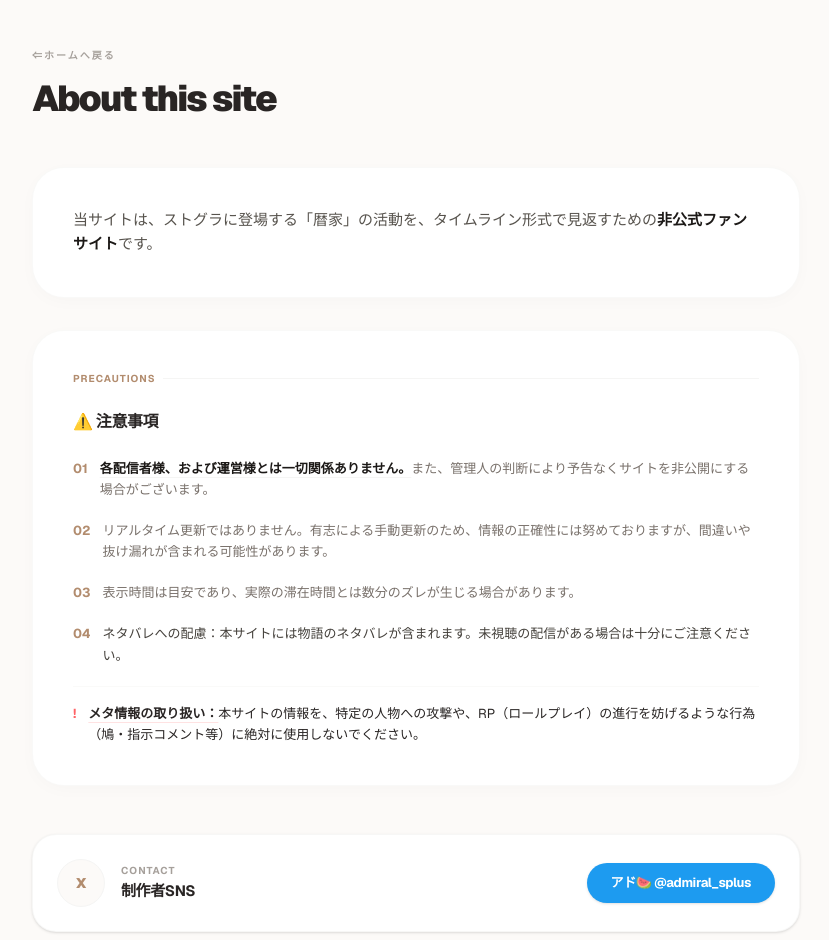
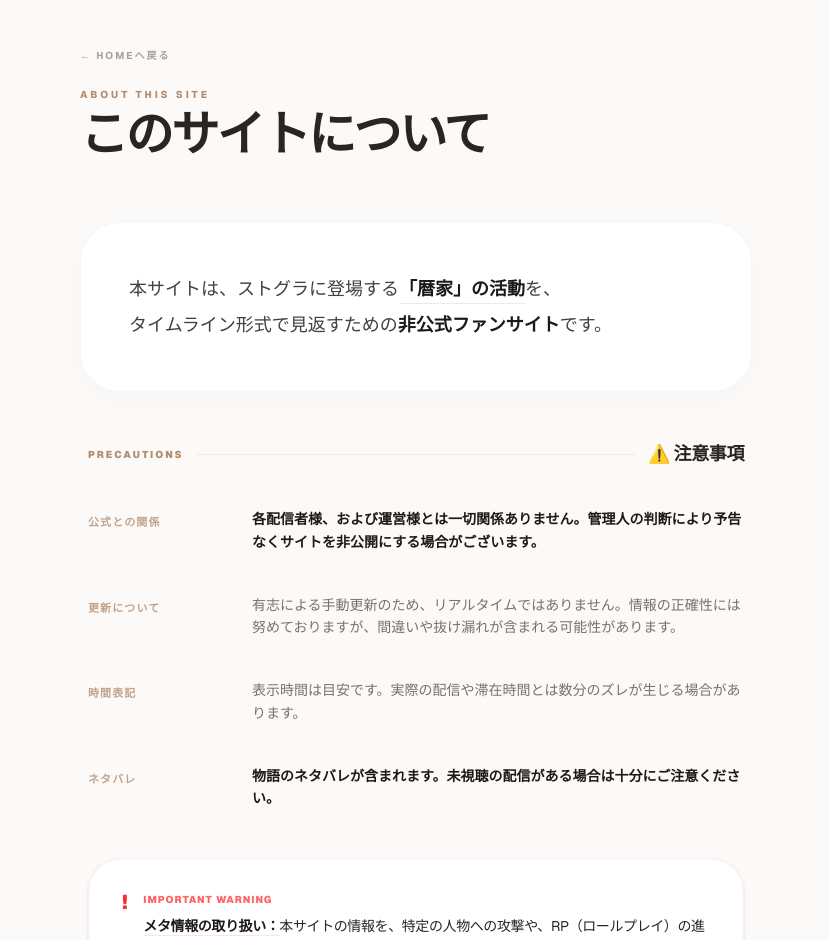
Before and after one commit to ksisfart-ui/kfam-timeline, a Next.js app in the folder kfam-timeline/: page /about in a window 1280 px wide. Shown: the top 940 px of the page, without its empty margins (224-1053 px from the left). Built offline with nearby package versions, Linux system fonts and the light colour scheme.

Commit message:
about/page.tsx：サイト説明-改4-2

```diff
--- a/kfam-timeline/app/about/page.tsx
+++ b/kfam-timeline/app/about/page.tsx
@@ -3,86 +3,89 @@ import Link from "next/link";
 export default function AboutPage() {
   return (
     <main className="min-h-screen bg-[#fcfaf8] p-6 md:p-12 text-stone-600 font-sans tracking-tight">
-      <div className="max-w-3xl mx-auto">
+      <div className="max-w-2xl mx-auto">
 
-        {/* ヘッダー部分：サイト全体のトーンに合わせた構成 */}
-        <header className="mb-12">
-          <Link href="/" className="text-stone-400 text-[10px] font-bold tracking-[0.2em] hover:text-[#b28c6e] transition-colors flex items-center gap-1 mb-4">
-            ⇐ホームへ戻る
+        {/* ヘッダー部分 */}
+        <header className="mb-16">
+          <Link href="/" className="text-stone-400 text-[10px] font-bold tracking-[0.2em] hover:text-[#b28c6e] transition-colors flex items-center gap-1 mb-6">
+            ← HOMEへ戻る
           </Link>
-          <div className="flex flex-col gap-1">
-            <h1 className="text-3xl md:text-4xl font-black text-stone-800 tracking-tighter">
-              About this site
+          <div className="flex flex-col gap-2">
+            <span className="text-[#b28c6e] text-[10px] font-extrabold tracking-[0.3em] uppercase">About this site</span>
+            <h1 className="text-4xl md:text-5xl font-black text-stone-800 tracking-tighter leading-none">
+              このサイトについて
             </h1>
           </div>
         </header>
 
-        <div className="space-y-8">
+        <div className="space-y-12">
 
-          {/* サイト概要カード */}
-          <section className="bg-white rounded-[2rem] p-8 md:p-10 shadow-[0_4px_20px_-4px_rgba(0,0,0,0.03)] border border-stone-100/60">
-            <p className="text-[15px] leading-relaxed tracking-normal">
-              当サイトは、ストグラに登場する「暦家」の活動を、タイムライン形式で見返すための<strong className="text-stone-900 font-bold">非公式ファンサイト</strong>です。
+          {/* サイト概要：一行を短く、読みやすく */}
+          <section className="bg-white rounded-[2.5rem] p-10 md:p-12 shadow-[0_8px_30px_rgb(0,0,0,0.02)] border border-stone-100/80">
+            <p className="text-base md:text-lg leading-loose tracking-normal text-stone-700 font-medium">
+              本サイトは、ストグラに登場する<span className="text-stone-900 font-black underline decoration-[#b28c6e]/20 underline-offset-8">「暦家」の活動</span>を、<br className="hidden md:block" />
+              タイムライン形式で見返すための<strong className="text-stone-900 font-black">非公式ファンサイト</strong>です。
             </p>
           </section>
 
-          {/* 注意事項セクション：色味を抑えて馴染ませる */}
-          <section className="bg-white rounded-[2rem] p-8 md:p-10 shadow-[0_4px_20px_-4px_rgba(0,0,0,0.03)] border border-stone-100/60">
-            <div className="flex items-center gap-2 mb-6">
-              <span className="text-[10px] font-bold tracking-widest text-[#b28c6e] uppercase">Precautions</span>
-              <div className="h-[1px] flex-grow bg-stone-100"></div>
+          {/* 注意事項セクション：スキャン（流し読み）しやすいレイアウト */}
+          <section className="px-2">
+            <div className="flex items-center gap-3 mb-10">
+              <span className="text-[10px] font-black tracking-[0.2em] text-[#b28c6e] uppercase">Precautions</span>
+              <div className="h-[1px] flex-grow bg-stone-200/60"></div>
+              <h2 className="text-stone-800 font-black text-lg">⚠️ 注意事項</h2>
             </div>
 
-            <h2 className="text-stone-800 font-bold mb-6 flex items-center gap-2 text-base">
-              ⚠️ 注意事項
-            </h2>
+            <div className="space-y-10">
+              {[
+                { label: "公式との関係", text: "各配信者様、および運営様とは一切関係ありません。管理人の判断により予告なくサイトを非公開にする場合がございます。", important: true },
+                { label: "更新について", text: "有志による手動更新のため、リアルタイムではありません。情報の正確性には努めておりますが、間違いや抜け漏れが含まれる可能性があります。" },
+                { label: "時間表記", text: "表示時間は目安です。実際の配信や滞在時間とは数分のズレが生じる場合があります。" },
+                { label: "ネタバレ", text: "物語のネタバレが含まれます。未視聴の配信がある場合は十分にご注意ください。", important: true },
+              ].map((item, idx) => (
+                <div key={idx} className="grid grid-cols-1 md:grid-cols-[140px_1fr] gap-2 md:gap-6 items-start group">
+                  <span className="text-[11px] font-black text-[#b28c6e] tracking-widest uppercase pt-1.5 opacity-80 group-hover:opacity-100 transition-opacity">
+                    {item.label}
+                  </span>
+                  <p className={`text-[14px] leading-relaxed tracking-normal ${item.important ? 'text-stone-900 font-bold' : 'text-stone-500'}`}>
+                    {item.text}
+                  </p>
+                </div>
+              ))}
 
-            <ul className="space-y-5 text-[13px] leading-relaxed text-stone-500 tracking-normal">
-              <li className="flex gap-3">
-                <span className="text-[#b28c6e] font-bold">01</span>
-                <span><strong className="text-stone-900 font-bold underline decoration-stone-100 underline-offset-4">各配信者様、および運営様とは一切関係ありません。</strong>また、管理人の判断により予告なくサイトを非公開にする場合がございます。</span>
-              </li>
-              <li className="flex gap-3">
-                <span className="text-[#b28c6e] font-bold">02</span>
-                <span>リアルタイム更新ではありません。有志による手動更新のため、情報の正確性には努めておりますが、間違いや抜け漏れが含まれる可能性があります。</span>
-              </li>
-              <li className="flex gap-3">
-                <span className="text-[#b28c6e] font-bold">03</span>
-                <span>表示時間は目安であり、実際の滞在時間とは数分のズレが生じる場合があります。</span>
-              </li>
-              <li className="flex gap-3">
-                <span className="text-[#b28c6e] font-bold">04</span>
-                <span className="text-stone-700 font-medium">ネタバレへの配慮：本サイトには物語のネタバレが含まれます。未視聴の配信がある場合は十分にご注意ください。</span>
-              </li>
-              <li className="flex gap-3 border-t border-stone-50 pt-4 mt-2">
-                <span className="text-red-400 font-bold">!</span>
-                <span className="text-stone-800">
-                  <strong className="font-bold underline decoration-red-100 underline-offset-4">メタ情報の取り扱い：</strong>
-                  本サイトの情報を、特定の人物への攻撃や、RP（ロールプレイ）の進行を妨げるような行為（鳩・指示コメント等）に絶対に使用しないでください。
-                </span>
-              </li>
-            </ul>
+              {/* メタ情報：最も重要な警告 */}
+              <div className="mt-12 p-8 bg-white rounded-[2rem] border-2 border-red-50 shadow-sm">
+                <div className="flex gap-4 items-start">
+                  <span className="text-red-500 font-black text-xl leading-none">!</span>
+                  <div>
+                    <span className="block text-[10px] font-black text-red-400 tracking-widest uppercase mb-2">Important Warning</span>
+                    <p className="text-[14px] leading-relaxed text-stone-800">
+                      <strong className="font-black text-stone-900 underline decoration-red-100 underline-offset-4">メタ情報の取り扱い：</strong>
+                      本サイトの情報を、特定の人物への攻撃や、RP（ロールプレイ）の進行を妨げるような行為（鳩・指示コメント等）に絶対に使用しないでください。
+                    </p>
+                  </div>
+                </div>
+              </div>
+            </div>
           </section>
 
-          {/* 情報の修正依頼（制作者情報：UI維持・微調整） */}
-          <section className="pt-4">
-
-            {/* 制作者情報UI：元の構造を維持しつつトーンを調整 */}
-            <div className="flex flex-col sm:flex-row items-center justify-between gap-6 p-6 bg-white rounded-[1.5rem] border border-stone-100/80 shadow-sm">
-              <div className="flex items-center gap-4">
-                <div className="w-12 h-12 bg-[#fcfaf8] rounded-full flex items-center justify-center text-[#b28c6e] text-sm font-black border border-stone-100">
+          {/* 制作者情報 */}
+          <section className="pt-10">
+            <div className="flex flex-col sm:flex-row items-center justify-between gap-6 p-8 bg-white rounded-[2rem] border border-stone-100 shadow-[0_4px_20px_rgb(0,0,0,0.02)]">
+              <div className="flex items-center gap-5">
+                <div className="w-14 h-14 bg-[#fcfaf8] rounded-full flex items-center justify-center text-[#b28c6e] text-lg font-black border border-stone-100">
                   X
                 </div>
                 <div>
-                  <p className="text-[10px] text-stone-400 font-bold mb-0.5 tracking-widest uppercase">Contact</p>
-                  <p className="font-bold text-stone-800 text-[15px]">制作者SNS</p>
+                  <p className="text-[10px] text-stone-400 font-black mb-1 tracking-widest uppercase">Contact</p>
+                  <p className="font-black text-stone-800 text-lg">制作者SNS</p>
                 </div>
               </div>
               <a
                 href="https://x.com/admiral_splus"
                 target="_blank"
                 rel="noopener noreferrer"
-                className="w-full sm:w-auto px-6 py-2.5 bg-[#1d9bf0] hover:bg-[#1a8cd8] text-white rounded-full font-bold text-[13px] text-center transition-all shadow-sm flex items-center justify-center gap-2"
+                className="w-full sm:w-auto px-10 py-4 bg-[#1d9bf0] hover:bg-[#1a8cd8] text-white rounded-full font-black text-sm text-center transition-all shadow-md shadow-blue-100 flex items-center justify-center gap-2"
               >
                 アド🍉 @admiral_splus
               </a>
@@ -90,9 +93,9 @@ export default function AboutPage() {
           </section>
         </div>
 
-        {/* フッター余白 */}
-        <footer className="py-20 text-center">
-          <p className="text-[10px] text-stone-300 font-bold tracking-[0.4em]">KOYOMI-KE TIMELINE</p>
+        {/* フッター */}
+        <footer className="py-24 text-center">
+          <p className="text-[10px] text-stone-300 font-black tracking-[0.5em] uppercase">Koyomi-ke Timeline</p>
         </footer>
       </div>
     </main>
```
